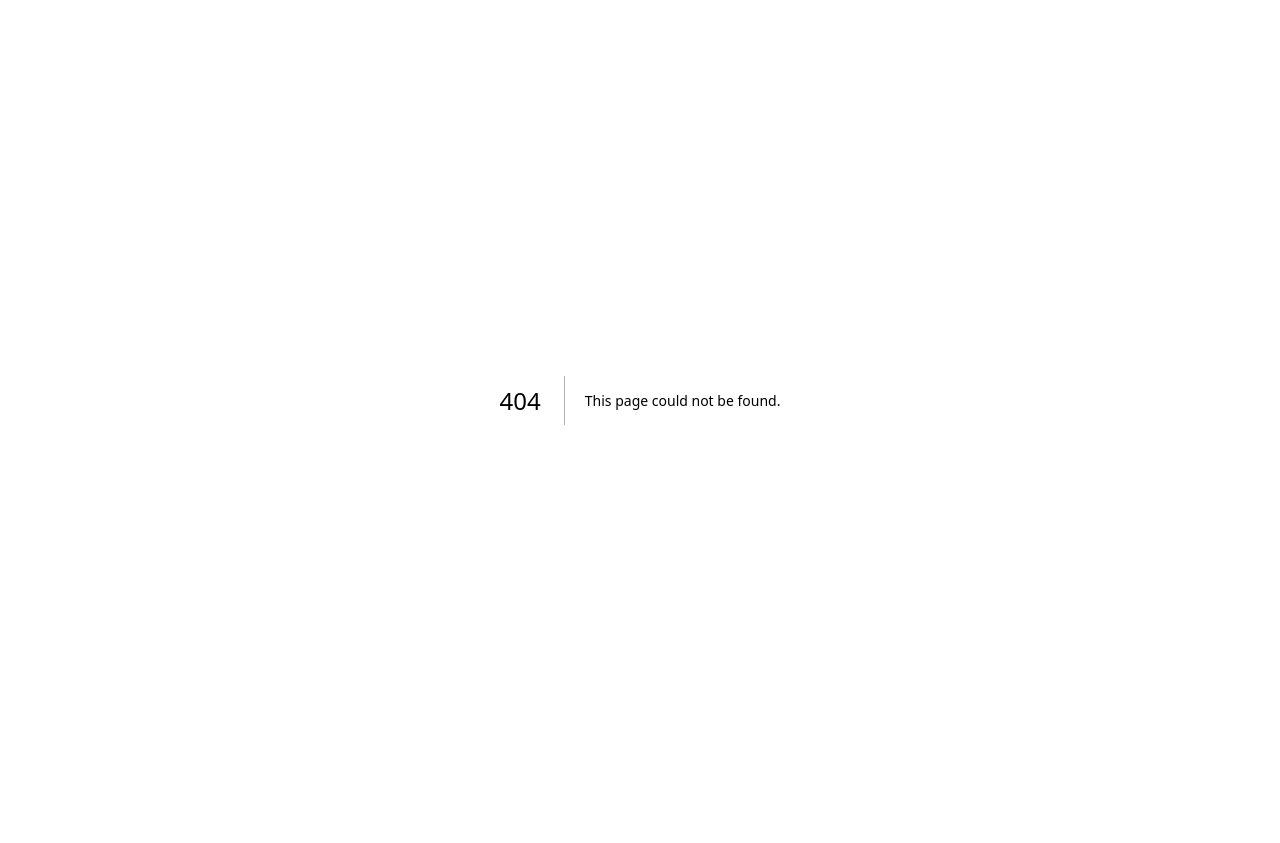
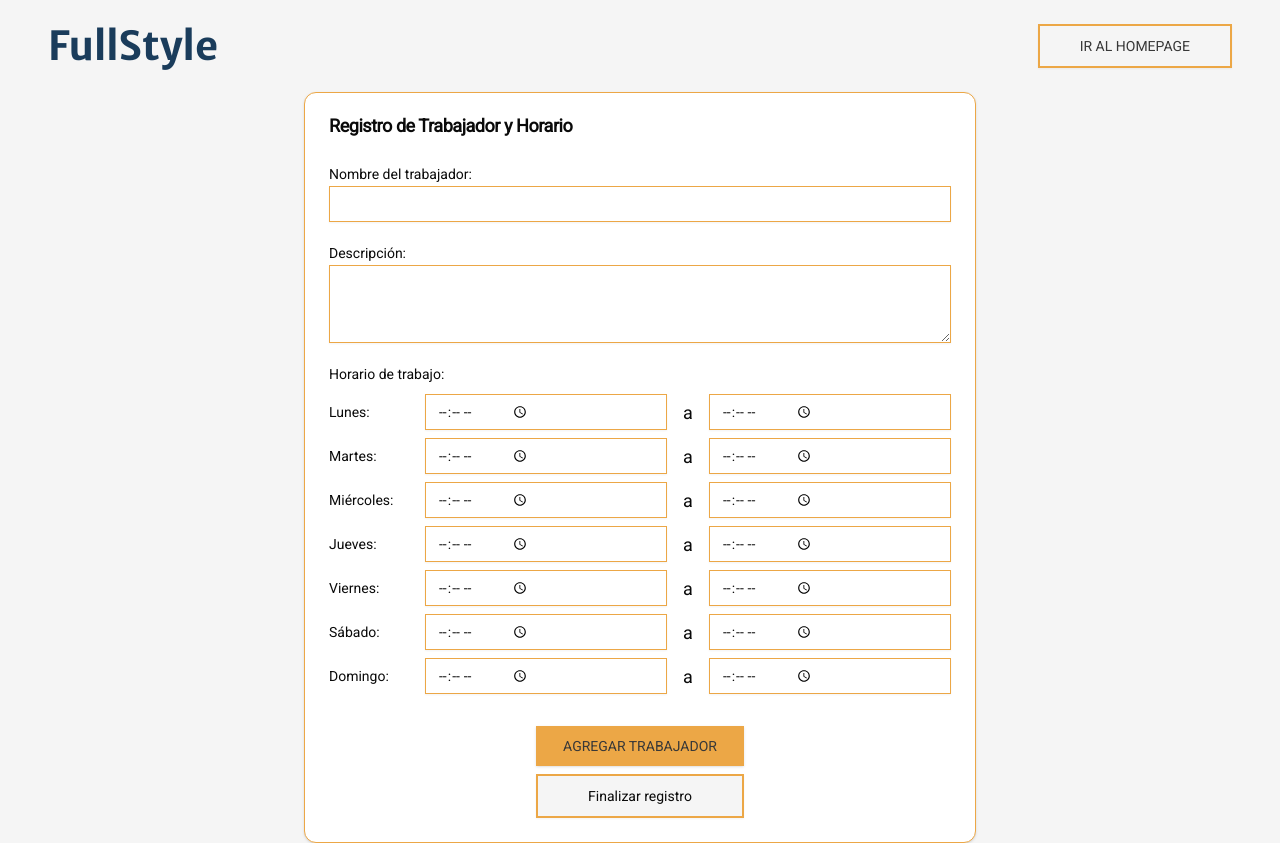
Before and after one commit to dieramirezma/FullStyle-Frontend, a Next.js app: page /register/worker in a window 1280 px wide. Before the commit this address had no page. Before the commit the page ends 800 px from the top, so only its background shows below. Built offline with nearby package versions, Linux system fonts and the light colour scheme.

Commit message:
Add register worker form

```diff
--- /dev/null
+++ b/src/app/register/worker/page.tsx
@@ -0,0 +1,13 @@
+import WorkerScheduleForm from '@/components/WorkerScheduleForm'
+import RegisterNavBar from '@/components/register-nav-bar'
+
+export default function registerClientPage () {
+  return (
+    <div>
+      <RegisterNavBar />
+      <div className="h-full flex items-center place-content-around px-20">
+        <WorkerScheduleForm></WorkerScheduleForm>
+      </div>
+    </div>
+  )
+}
--- /dev/null
+++ b/src/components/TimeRangeInput.tsx
@@ -0,0 +1,33 @@
+import React from 'react'
+import { Input } from '@/components/ui/input'
+import { Label } from '@/components/ui/label'
+
+interface TimeRangeInputProps {
+  day: string
+  startTime: string
+  endTime: string
+  onChange: (day: string, startTime: string, endTime: string) => void
+}
+
+export function TimeRangeInput ({ day, startTime, endTime, onChange }: TimeRangeInputProps) {
+  return (
+    <div className="flex items-center space-x-4">
+      <Label className="w-20">{day}:</Label>
+      <div className="flex-1">
+        <Input
+          type="time"
+          value={startTime}
+          onChange={(e) => { onChange(day, e.target.value, endTime) }}
+        />
+      </div>
+      <span>a</span>
+      <div className="flex-1">
+        <Input
+          type="time"
+          value={endTime}
+          onChange={(e) => { onChange(day, startTime, e.target.value) }}
+        />
+      </div>
+    </div>
+  )
+}
--- /dev/null
+++ b/src/components/WorkerScheduleForm.tsx
@@ -0,0 +1,179 @@
+'use client'
+
+import React, { useState } from 'react'
+import { Input } from '@/components/ui/input'
+import { Label } from '@/components/ui/label'
+import { Textarea } from '@/components/ui/textarea'
+import { Button } from '@/components/ui/button'
+import { Card, CardHeader, CardTitle, CardContent, CardFooter } from '@/components/ui/card'
+import { TimeRangeInput } from './TimeRangeInput'
+import axios from 'axios'
+import Link from 'next/link'
+
+type Schedule = Record<string, { startTime: string, endTime: string }>
+
+interface WorkerData {
+  name: string
+  description: string
+  schedule: Schedule
+}
+
+const DAYS = ['Lunes', 'Martes', 'Miércoles', 'Jueves', 'Viernes', 'Sábado', 'Domingo']
+export default function WorkerScheduleForm () {
+  const [workerData, setWorkerData] = useState<WorkerData>({
+    name: '',
+    description: '',
+    schedule: DAYS.reduce((acc, day) => ({
+      ...acc,
+      [day]: { startTime: '', endTime: '' }
+    }), {})
+  })
+  const [error, setError] = useState<string | null>(null)
+  const [loading, setLoading] = useState(false)
+  const [successMessage, setSuccessMessage] = useState('')
+
+  const handleInputChange = (e: React.ChangeEvent<HTMLInputElement | HTMLTextAreaElement>) => {
+    const { name, value } = e.target
+    setWorkerData(prev => ({ ...prev, [name]: value }))
+    setError(null)
+  }
+
+  const handleTimeChange = (day: string, startTime: string, endTime: string) => {
+    setWorkerData(prev => ({
+      ...prev,
+      schedule: {
+        ...prev.schedule,
+        [day]: { startTime, endTime }
+      }
+    }))
+    setError(null)
+  }
+
+  const handleSubmit = async (e: React.FormEvent) => {
+    setLoading(true)
+    setSuccessMessage('')
+    e.preventDefault()
+
+    if (workerData.name.trim().length === 0) {
+      setError('El nombre del trabajador es requerido.')
+      return
+    }
+    for (const day of DAYS) {
+      const { startTime, endTime } = workerData.schedule[day]
+      if ((startTime.length > 0) && (endTime.length > 0) && startTime >= endTime) {
+        setError(`Para ${day}, la hora de fin debe ser posterior a la hora de inicio.`)
+        return
+      }
+    }
+    const siteId = localStorage.getItem('siteId')
+    if (siteId == null) {
+      setError('No se encontró el site_id en el localStorage.')
+      return
+    }
+
+    const payload = {
+      name: workerData.name,
+      site_id: parseInt(siteId, 10),
+      description: workerData.description
+    }
+
+    try {
+      const response = await axios.post('http://localhost:5000/api/worker', payload)
+      localStorage.setItem('workerId', String(response.data.id))
+      setError(null)
+    } catch (error: any) {
+      setSuccessMessage('')
+      if (error.response.data.message !== undefined) {
+        setError(String(error.response.data.message))
+      } else {
+        setError('Ocurrió un error inesperado. Inténtalo de nuevo más tarde.')
+      }
+    } finally {
+      setLoading(false)
+    }
+
+    try {
+      const workerId = localStorage.getItem('workerId')
+      if (workerId == null) {
+        throw new Error('El workerId no se encuentra en el localStorage.')
+      }
+      const requests = Object.entries(workerData.schedule).map(([day, time]) => ({
+        worker_id: parseInt(workerId, 10),
+        weekday: day,
+        starttime: time.startTime,
+        endtime: time.endTime
+      }))
+      const responses = await Promise.all(
+        requests.map(async data =>
+          await axios.post('http://localhost:5000/api/availability', data)
+        )
+      )
+      setSuccessMessage('Servicio agregado de forma exitosa')
+    } catch (error: any) {
+      setSuccessMessage('')
+      if (error.response.data.message !== undefined) {
+        setError(String(error.response.data.message))
+      } else {
+        setError('Ocurrió un error inesperado. Inténtalo de nuevo más tarde.')
+      }
+    } finally {
+      setLoading(false)
+    }
+  }
+
+  return (
+    <Card className="w-full max-w-2xl ">
+      <CardHeader>
+        <CardTitle>Registro de Trabajador y Horario</CardTitle>
+      </CardHeader>
+      <CardContent>
+        <form onSubmit={handleSubmit} className="space-y-4">
+          <div>
+            <Label htmlFor="name">Nombre del trabajador:</Label>
+            <Input
+              id="name"
+              name="name"
+              value={workerData.name}
+              onChange={handleInputChange}
+              required
+            />
+          </div>
+          <div>
+            <Label htmlFor="description">Descripción:</Label>
+            <Textarea
+              id="description"
+              name="description"
+              value={workerData.description}
+              onChange={handleInputChange}
+              rows={3}
+            />
+          </div>
+          <div className="space-y-2">
+            <Label>Horario de trabajo:</Label>
+            {DAYS.map(day => (
+              <TimeRangeInput
+                key={day}
+                day={day}
+                startTime={workerData.schedule[day].startTime}
+                endTime={workerData.schedule[day].endTime}
+                onChange={handleTimeChange}
+              />
+            ))}
+          </div>
+          {(successMessage.length > 0) && !loading && (
+              <p className="text-green-500 text-sm self-center">{successMessage}</p>
+          )}
+          {(error != null) && <p className="text-red-500">{error}</p>}
+        </form>
+      </CardContent>
+      <CardFooter className="flex-col justify-center ">
+        <Button type="submit" onClick={handleSubmit} disabled={loading} className='w-1/3 my-2'>
+          {loading ? 'Agregando...' : 'AGREGAR TRABAJADOR'}
+        </Button>
+        <Button variant='outline' className='w-1/3'>
+          <Link href="/login">Finalizar registro</Link>
+        </Button>
+      </CardFooter>
+    </Card>
+  )
+}
```
